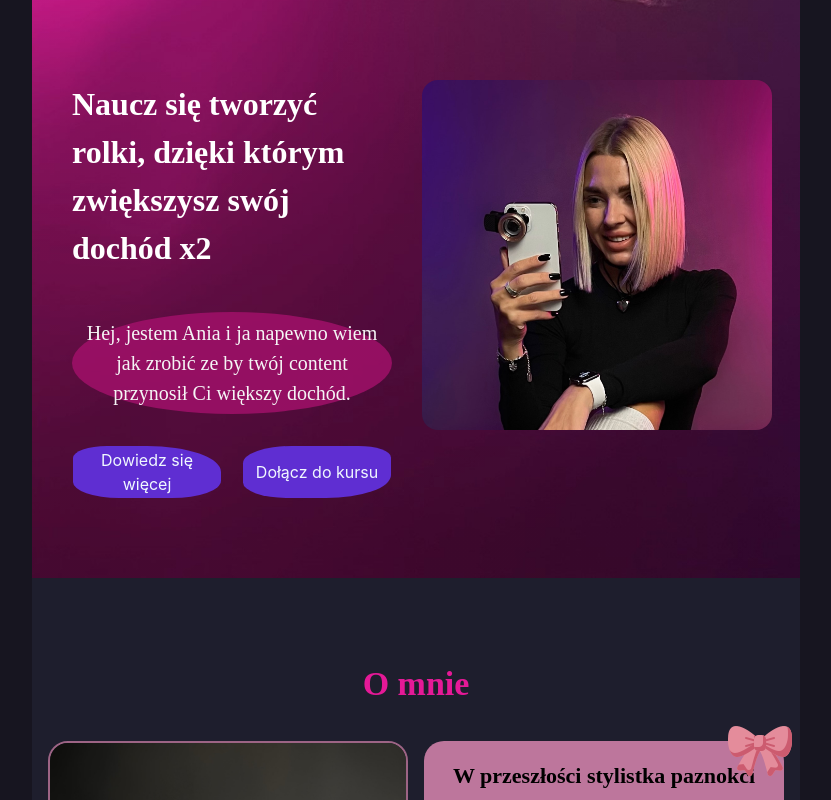
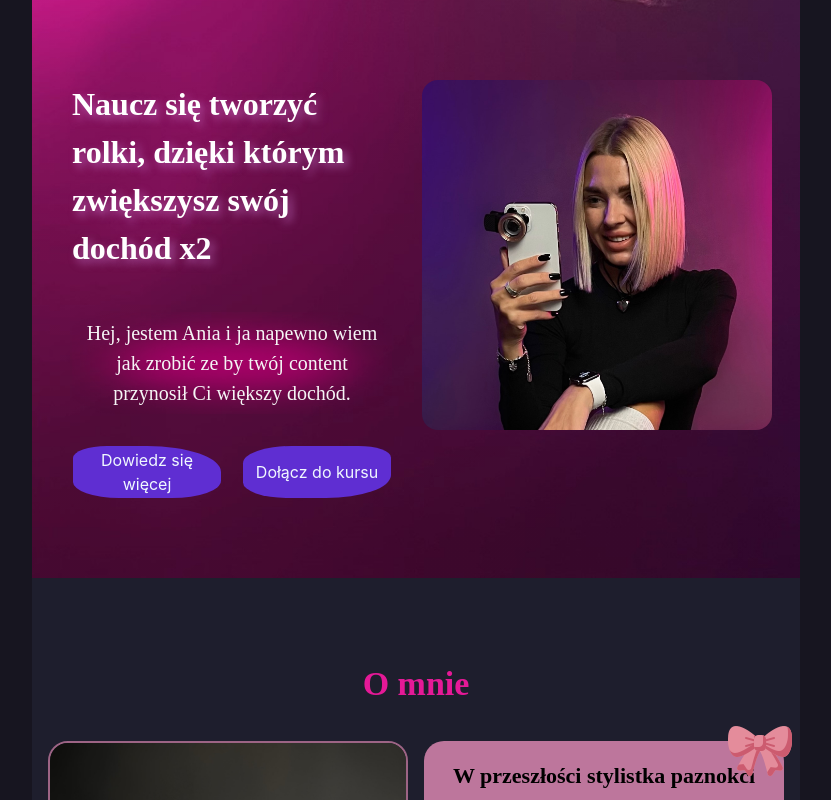
Before and after one commit to Jey2507/first-client-project, a React (Vite) app: page / in a window 1280 px wide. Shown: the top 800 px of the page, without its empty margins (224-1055 px from the left). Built offline with nearby package versions, Linux system fonts and the light colour scheme; a web font is replaced by a local one.

Commit message:
update hero

```diff
--- a/src/components/Hero/Hero.jsx
+++ b/src/components/Hero/Hero.jsx
@@ -8,7 +8,10 @@ export default function Hero() {
         <section className={css.divHero}>
             <div>
                 <h1 className={css.heroText}>Naucz się tworzyć rolki, dzięki którym zwiększysz swój dochód x2 </h1>
-                <p className={css.heroDescr}>Hej, jestem Ania i ja napewno wiem jak zrobić ze by twój content przynosił Ci większy dochód.</p>
+                <div className={css.divBack}>
+                    <p className={css.heroDescr}>Hej, jestem Ania i ja napewno wiem jak zrobić ze by twój content przynosił Ci większy dochód.</p>
+                </div>
+
 
                 <div className={css.divButton}>
                     <a className={css.heroButtonOne} href="#aboutMe">Dowiedz się więcej</a>
--- a/src/components/Hero/Hero.module.css
+++ b/src/components/Hero/Hero.module.css
@@ -2,13 +2,13 @@
     margin: 0px 0px 0px 12px;
     font-family: "Playwrite GB S", cursive;
     font-size: 22px;
-    font-weight: 400;
     font-style: normal;
     width: 240px;
     line-height: 1.5;
-    color: white;
+    font-weight: bold;
+    color: #ffffff;
+    text-shadow: 4px 4px 8px #e59af880;
     margin-bottom: 80px;
-    /* padding-top: 80px; */
 }
 
 .heroDescr {
@@ -22,8 +22,12 @@
     font-weight: 400;
     font-style: normal;
     padding: 6px;
-    background-color: #a4106bd0;
-    border-radius: 50%;
+}
+
+.divBack {
+    background-image: url("../../assets/images/reviews/ellipse.png");
+    background-size: cover;
+    background-position: center;
 }
 
 .image {
@@ -93,6 +97,11 @@
 }
 
 @media screen and (min-width: 768px) {
+    .divBack {
+        background-size: 118% 130%;
+        background-repeat: no-repeat;
+    }
+
     .divHero {
         max-width: 768px;
         background: linear-gradient(rgba(0, 0, 0, 0.1),rgba(0, 0, 0, 0.1)),url('../../assets/images/about/ania_one_back.jpg');
@@ -138,6 +147,10 @@
 
 
 @media screen and (min-width: 1440px) {
+    .divBack {
+        background: none;
+    }
+
     .divHero {
         max-width: 1440px;
         background: linear-gradient(rgba(0, 0, 0, 0.1),rgba(0, 0, 0, 0.1)),url('../../assets/images/about/ania_one_desc.jpg');
```
Also changed, not shown: src/assets/images/reviews/ellipse.png (added), src/assets/images/reviews/ellipse_two.png (added).
